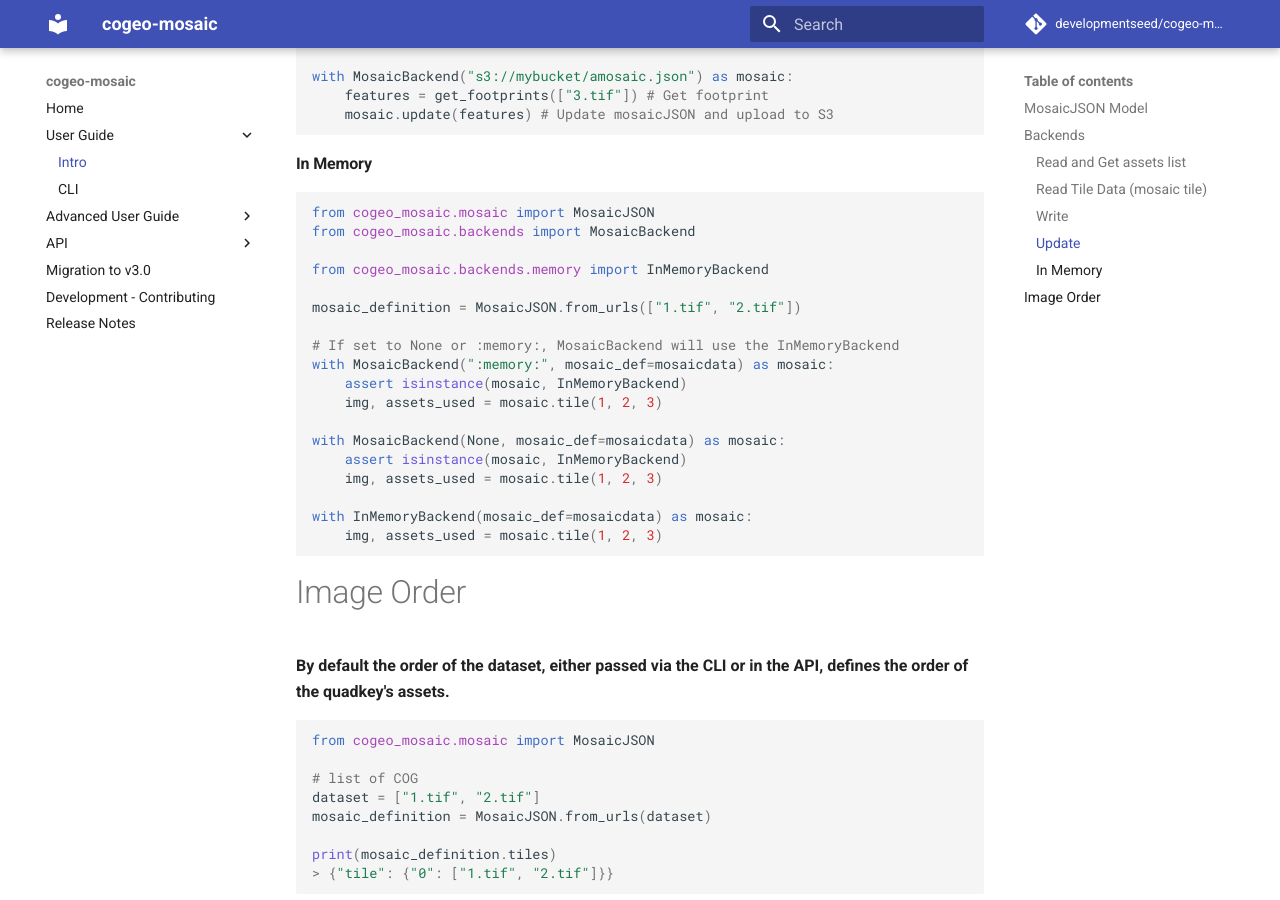
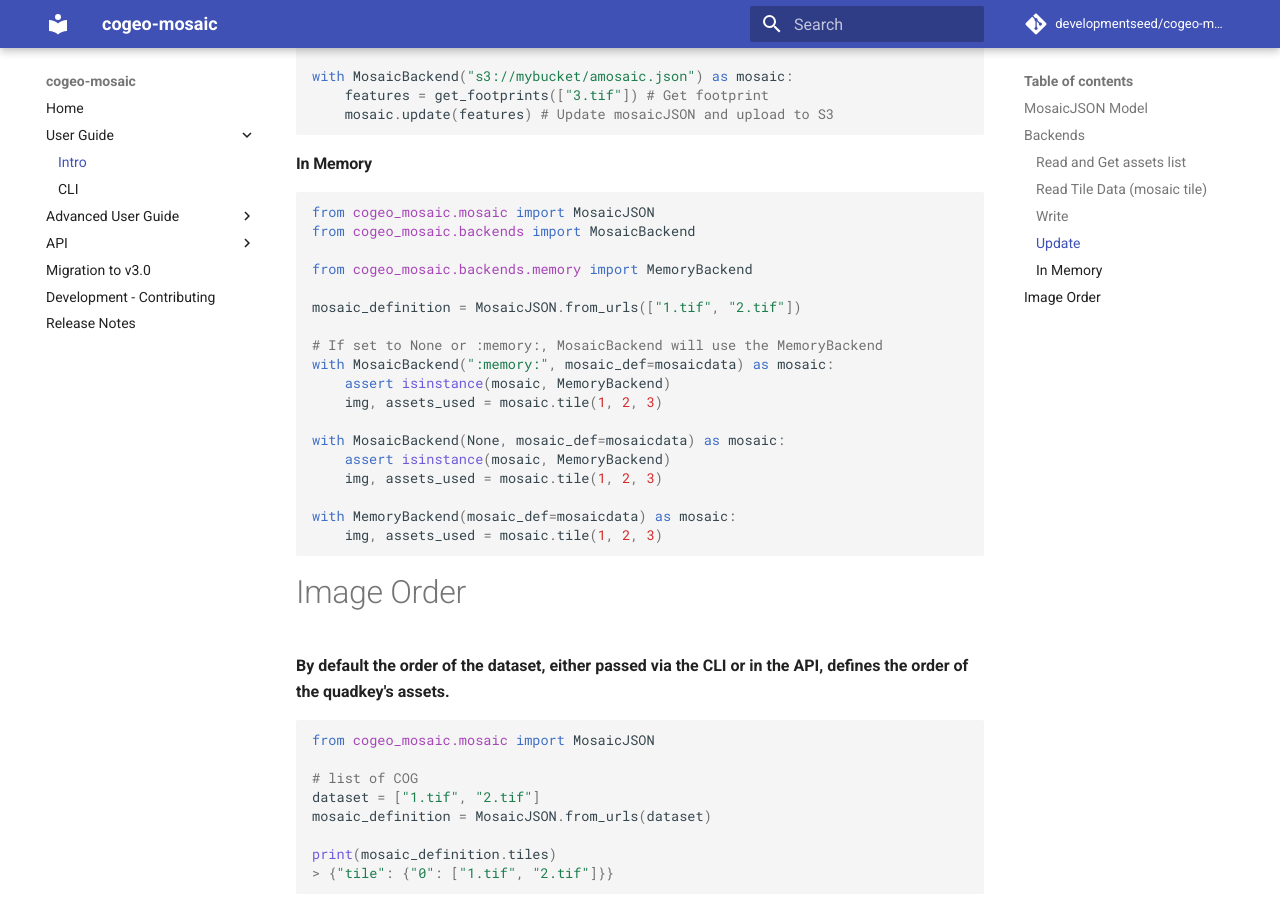
Before and after one commit to developmentseed/cogeo-mosaic, an MkDocs documentation site: the page built from docs/intro.md, in a window 1280 px wide and 900 px high, scrolled down 2180 px. Built offline with MkDocs 1.6.1 and Material for MkDocs 9.7.7, drawn with Linux system fonts in a browser that asks for light colours; comment, search, counter and statistics services are not loaded.

Commit message:
InMemoryBackend -> MemoryBackend

````diff
--- a/docs/intro.md
+++ b/docs/intro.md
@@ -118,20 +118,20 @@ with MosaicBackend("s3://mybucket/amosaic.json") as mosaic:
 from cogeo_mosaic.mosaic import MosaicJSON
 from cogeo_mosaic.backends import MosaicBackend
 
-from cogeo_mosaic.backends.memory import InMemoryBackend
+from cogeo_mosaic.backends.memory import MemoryBackend
 
 mosaic_definition = MosaicJSON.from_urls(["1.tif", "2.tif"])
 
-# If set to None or :memory:, MosaicBackend will use the InMemoryBackend
+# If set to None or :memory:, MosaicBackend will use the MemoryBackend
 with MosaicBackend(":memory:", mosaic_def=mosaicdata) as mosaic:
-    assert isinstance(mosaic, InMemoryBackend)
+    assert isinstance(mosaic, MemoryBackend)
     img, assets_used = mosaic.tile(1, 2, 3)
 
 with MosaicBackend(None, mosaic_def=mosaicdata) as mosaic:
-    assert isinstance(mosaic, InMemoryBackend)
+    assert isinstance(mosaic, MemoryBackend)
     img, assets_used = mosaic.tile(1, 2, 3)
 
-with InMemoryBackend(mosaic_def=mosaicdata) as mosaic:
+with MemoryBackend(mosaic_def=mosaicdata) as mosaic:
     img, assets_used = mosaic.tile(1, 2, 3)
 ```
 
````
Also changed, not shown: CHANGES.md (+1 -1 lines), docs/advanced/backends.md (+4 -4 lines), 3 other files.
